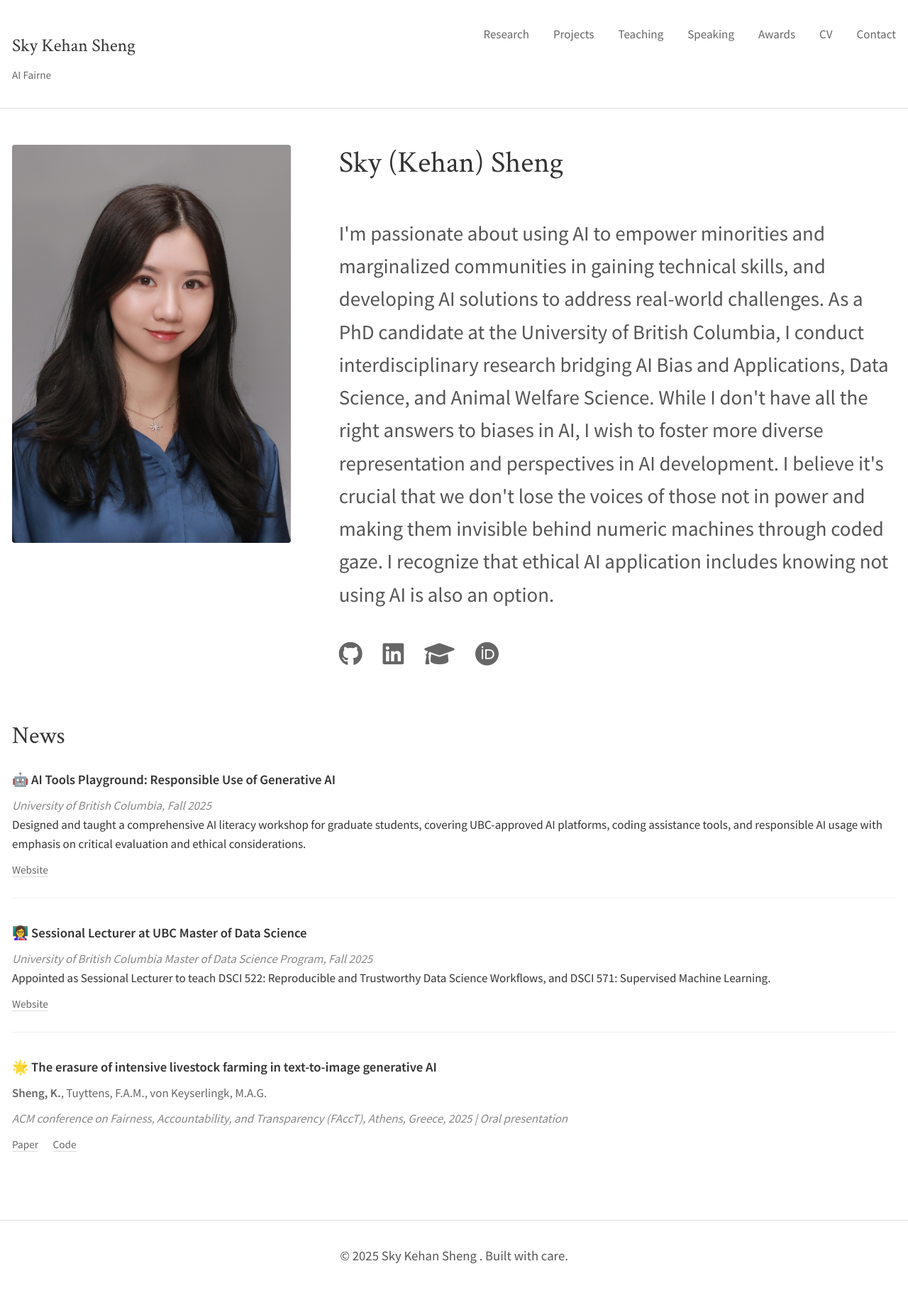
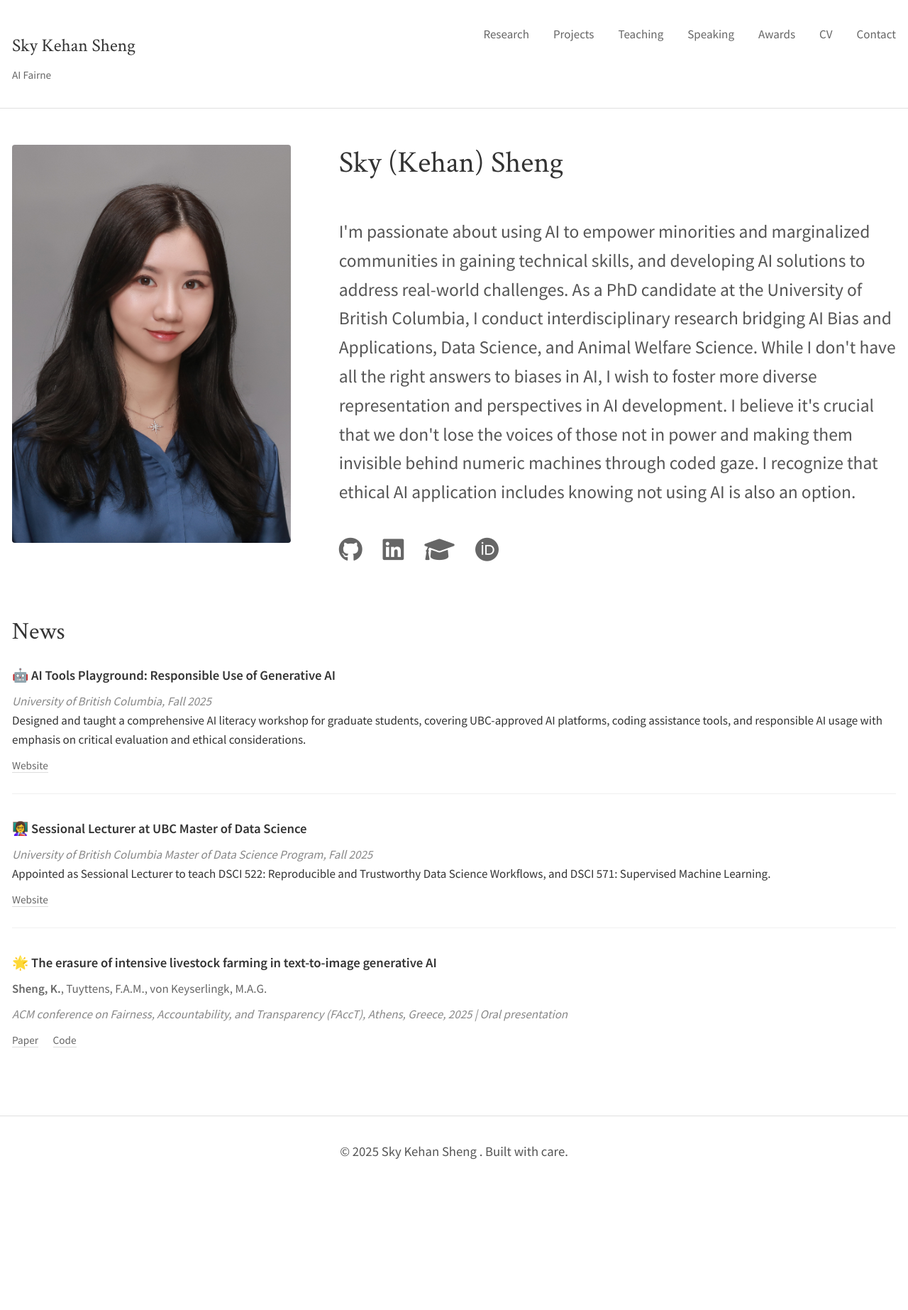
Before and after one commit to skysheng7/skysheng7.github.io, a Jekyll site: the page built from index.html, in a window 1280 px wide. Shown: the whole page at 71% size. Built offline with Jekyll 4.4.1, drawn with Linux system fonts in a browser that asks for light colours; after the commit the page ends 1699 px from its top, so only the background shows below that.

Commit message:
update font

```diff
--- a/assets/css/main.css
+++ b/assets/css/main.css
@@ -176,7 +176,7 @@ a:hover {
 }
 
 .hero-description p {
-    font-size: 1.7rem;
+    font-size: 1.5rem;
     line-height: 1.6;
     margin-bottom: 2rem;
 }
```
